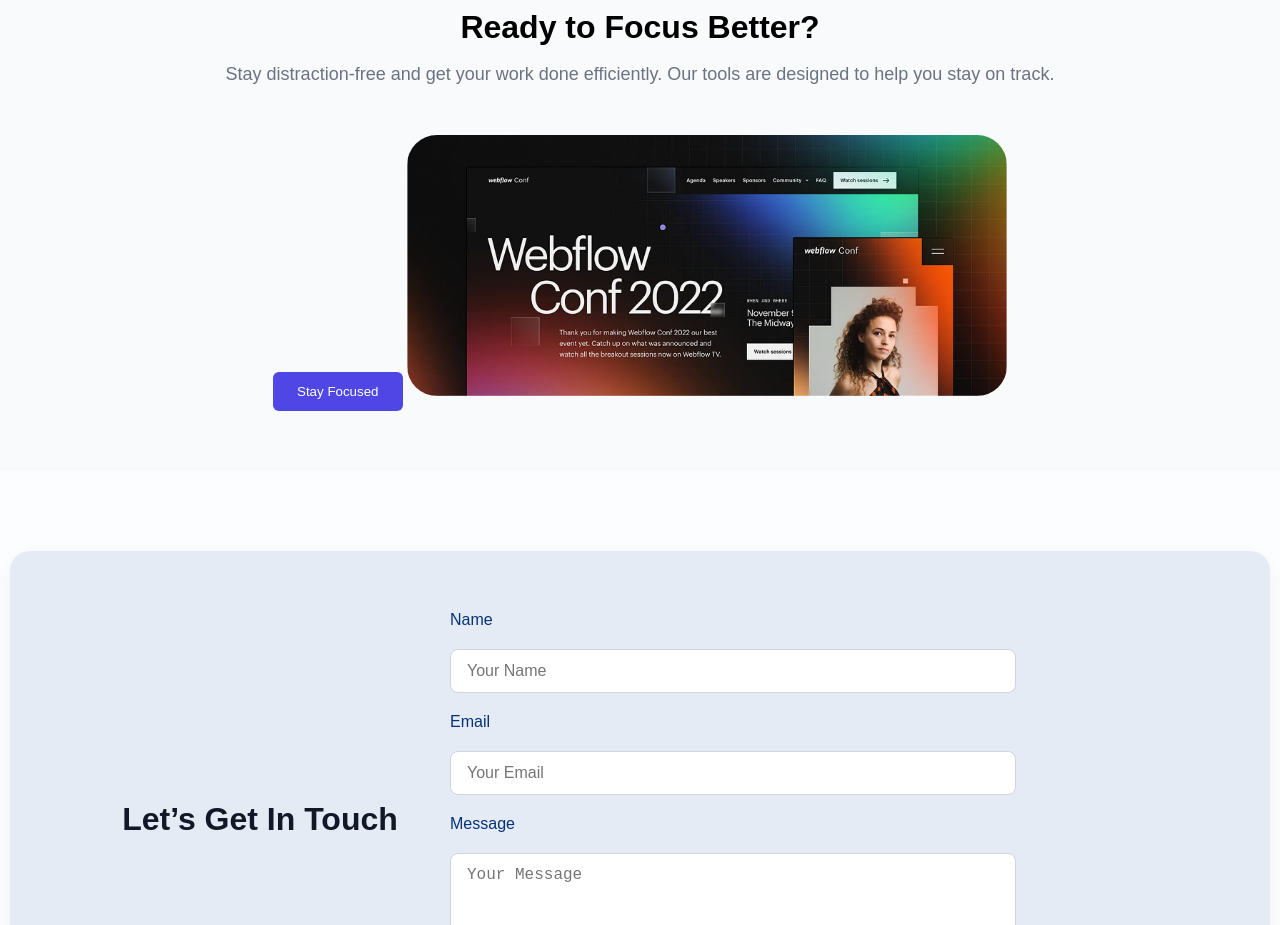
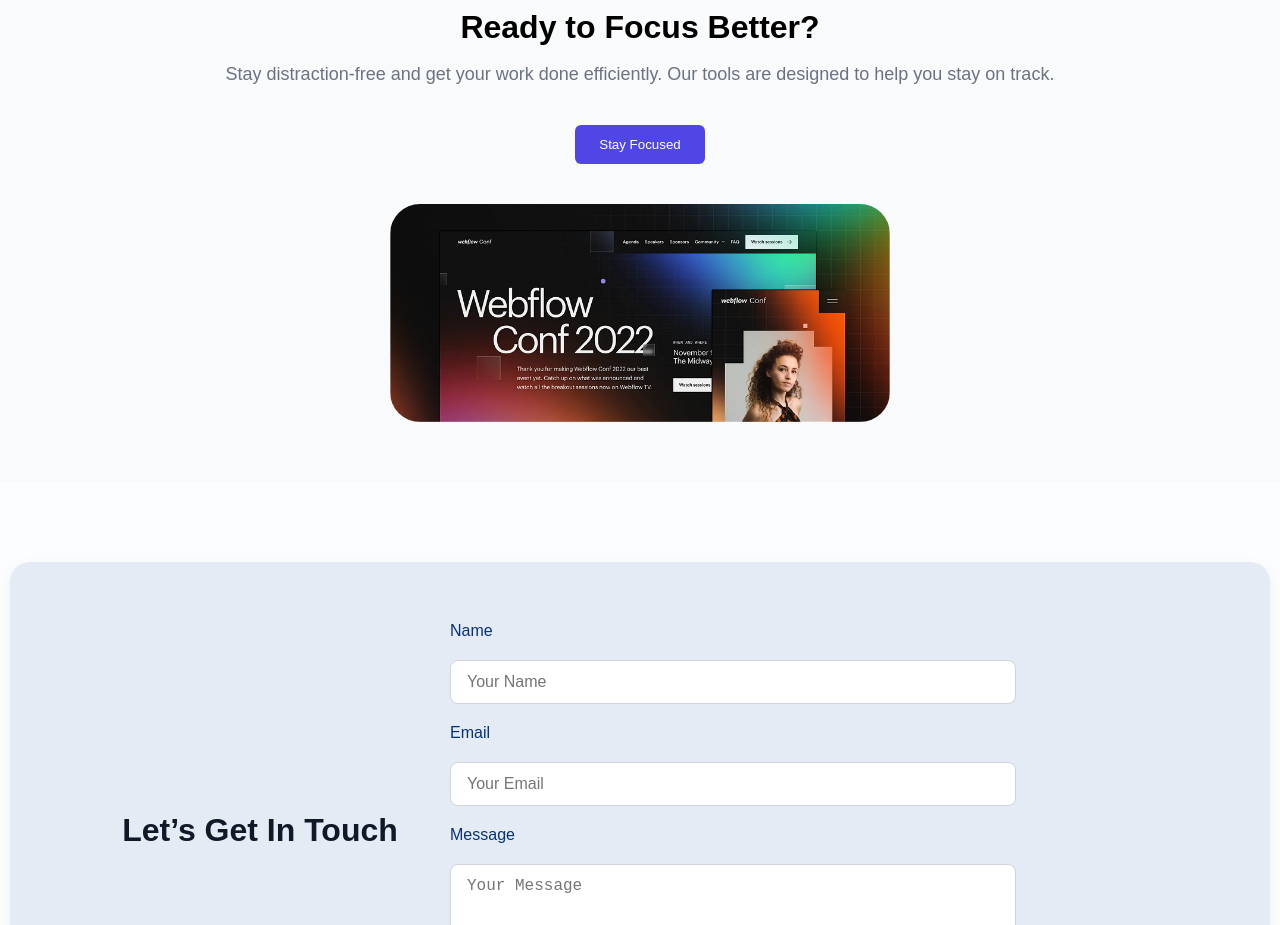
Before and after one commit to SAMIUL2581/Assignment, a plain HTML site: page index.html in a window 1280 px wide. Shown: the part 1720-2645 px from the top of the page. Drawn offline with Linux system fonts and the light colour scheme.

Commit message:
Added Ready to Focus Better section with image

```diff
--- a/style.css
+++ b/style.css
@@ -347,7 +347,6 @@
 button:hover {
   transform: scale(1.05);
 }
-/* Ready to Focus Section */
 .ready-focus {
   background-color: #f9fafb;
   padding: 60px 20px;
@@ -371,12 +370,15 @@
 }
 
 .ready-focus .primary-btn {
+  display: inline-block;
+  margin: 20px auto;
   background-color: #4f46e5;
   color: white;
   padding: 12px 24px;
   border: none;
   border-radius: 6px;
   cursor: pointer;
+  transition: background-color 0.3s ease;
 }
 
 .ready-focus .primary-btn:hover {
@@ -384,8 +386,9 @@
 }
 
 .focus-img {
-  width: 100%;
-  max-width: 600px;
-  margin-top: 30px;
+  display: block;
+  margin: 20px auto 0;
+  max-width: 100%;
+  width: 500px;
   border-radius: 30px;
 }
```
Also changed, not shown: index.html (+2 -1 lines).
